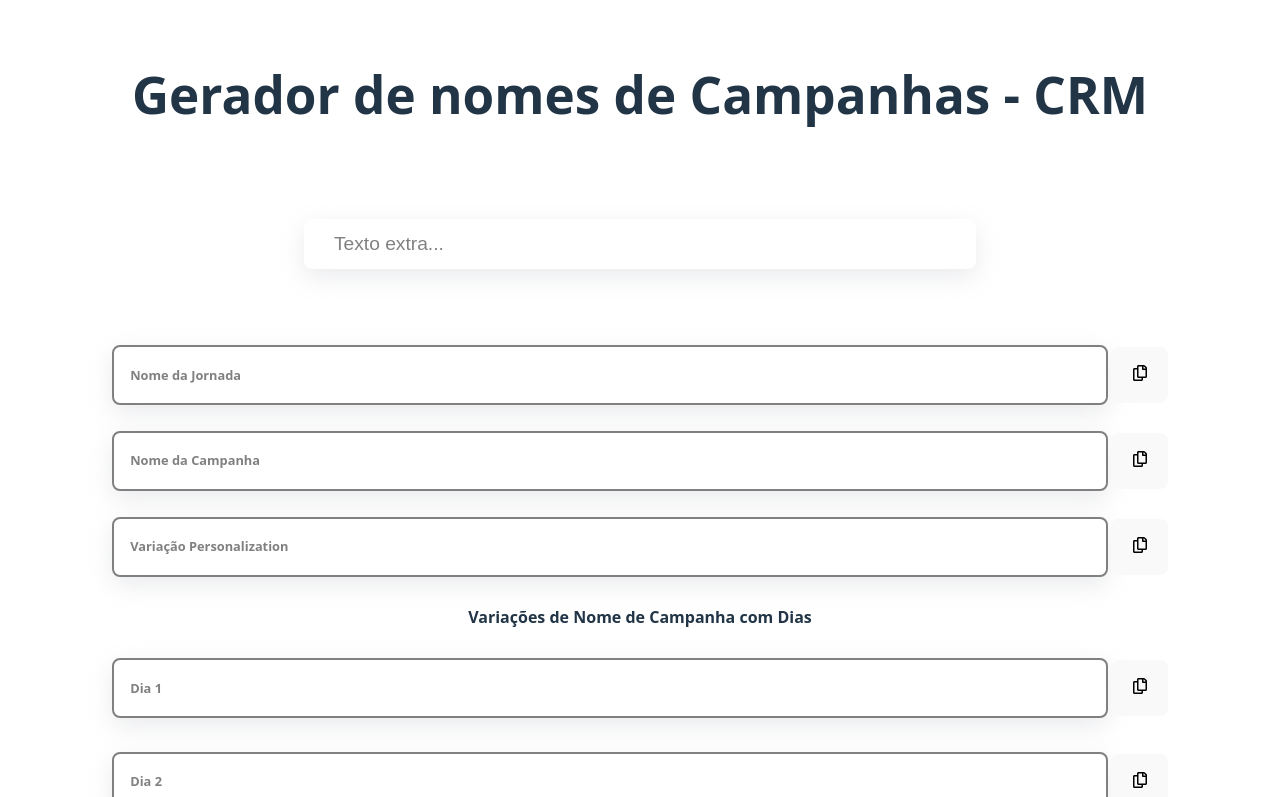
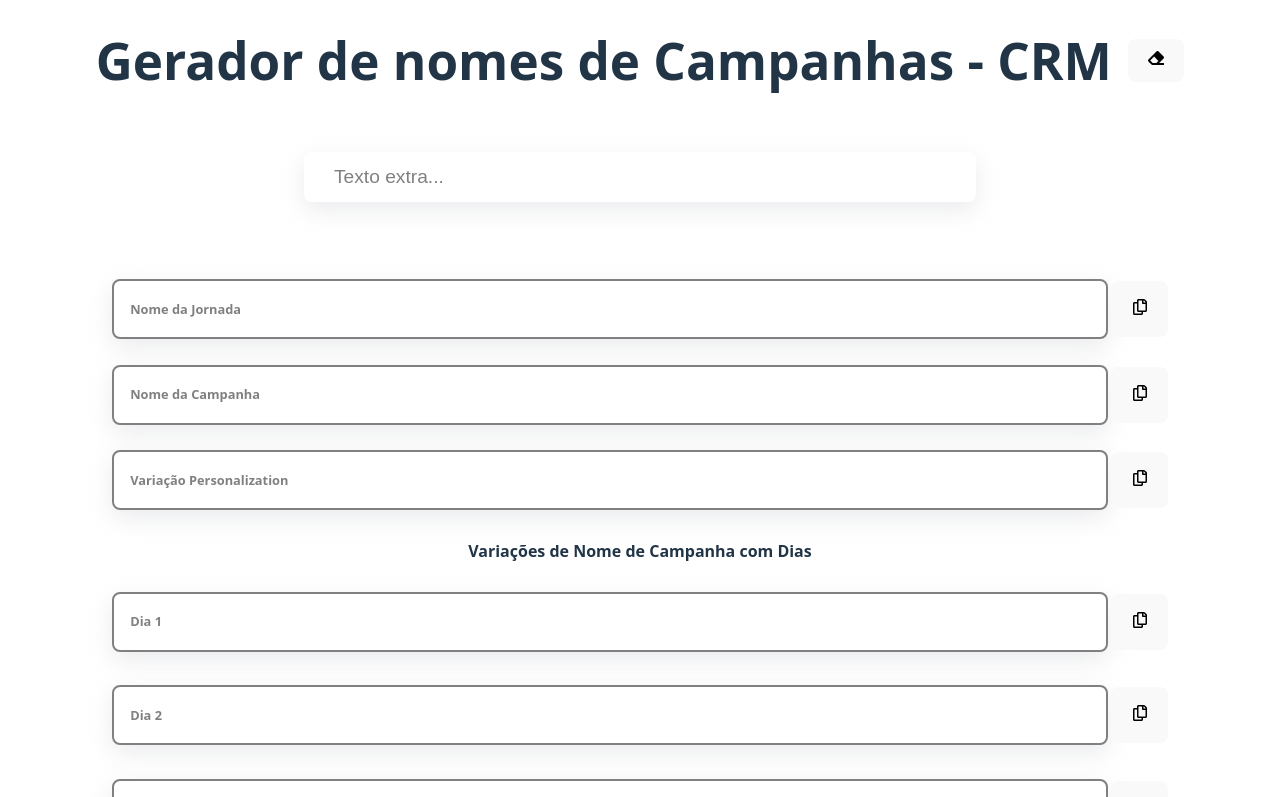
Before and after one commit to guilenzolari/gerador-de-nomes-crm, a React (Vite) app in the folder Projeto/: page / in a window 1280 px wide. Shown: the top 797 px of the page. Built offline with nearby package versions, Linux system fonts and the light colour scheme.

Commit message:
add reset states button

```diff
--- a/Projeto/src/App.css
+++ b/Projeto/src/App.css
@@ -38,3 +38,20 @@
   color: gray;
   opacity: 1; /* Garante que o cinza apareça mesmo em alguns navegadores */
 }
+
+.tituloEApagar {
+  display: flex;
+  align-items: center;
+  justify-content: center; /* centraliza horizontalmente */
+  gap: 1rem; /* espaço entre título e botão */
+  margin-bottom: 1rem;
+  flex-wrap: wrap; /* mantém o layout responsivo */
+}
+
+.tituloEApagar h1 {
+  margin: 0; /* remove margem padrão do h1 */
+}
+
+.tituloEApagar button:hover {
+  transform: scale(1.1);
+}
--- a/Projeto/src/App.jsx
+++ b/Projeto/src/App.jsx
@@ -6,6 +6,7 @@ import dados from "../../dados.json";
 import Toast from "./components/ToastContainer/ToastContainer";
 import CaixaTextoECopiar from "./components/CaixaTextoECopiar/CaixaTextoECopiar";
 import CaixaGrandeTextosECopiar from "./components/CaixaGrandeTextosECopiar/CaixaGrandeTextosECopiar"
+import { FaEraser } from "react-icons/fa";
 
 import {
   gerarNomeCampanha,
@@ -40,9 +41,30 @@ function App() {
     TOKEN: null, // opcional
   });
 
+  function resetState(){
+    setSelecoes({
+      Canal: null,
+      "Tipo de demanda": null,
+      Produto: null,
+      Pontual: null,
+      "Canal de Direcionamento": null,
+      "Criterio de Sucesso": null,
+      PÚBLICO: null,
+      TOKEN: null, // opcional
+    });
+
+    setInputValue("")
+  }
+
   return (
     <>
-      <h1 className="titulo">Gerador de nomes de Campanhas - CRM</h1>
+      <div className="tituloEApagar">
+        <h1 className="titulo">Gerador de nomes de Campanhas - CRM</h1>
+        <button onClick={resetState}>
+          <FaEraser />
+        </button>
+
+      </div>
 
       <div className="content">
         {Object.entries(dados).map(([categoria, opcoes]) => (
```
